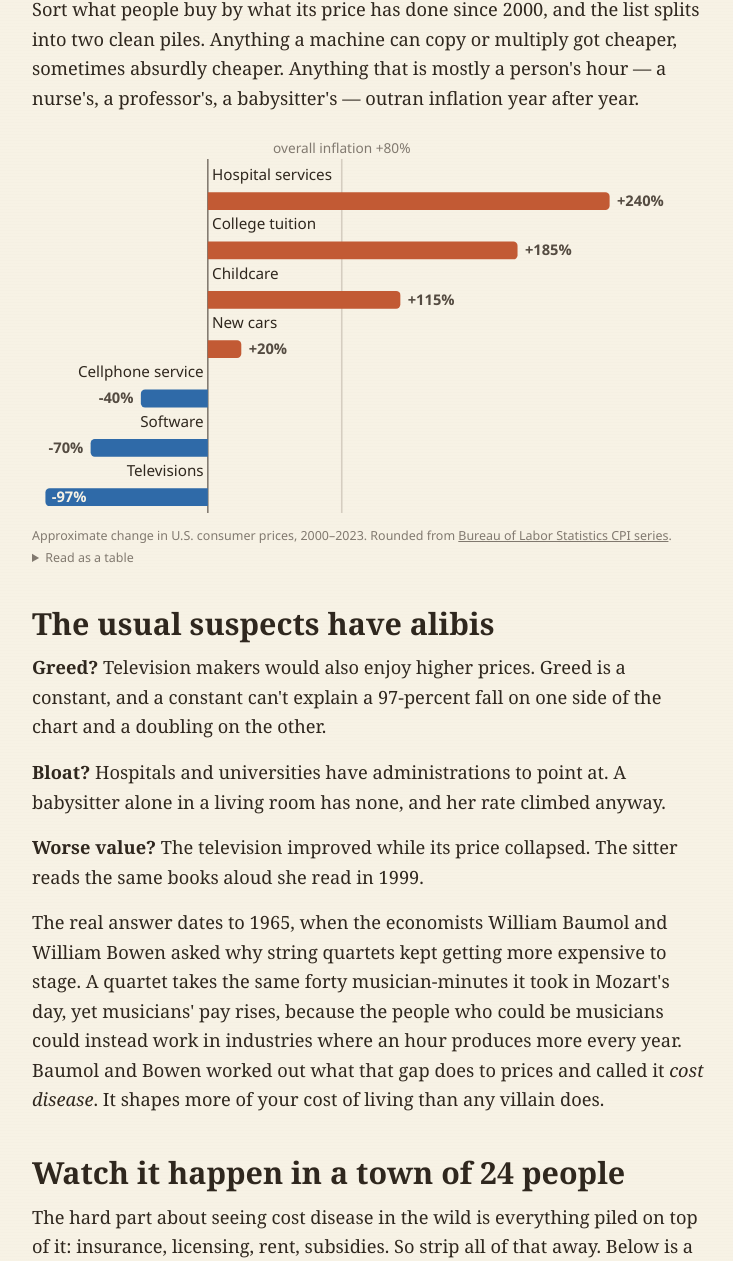
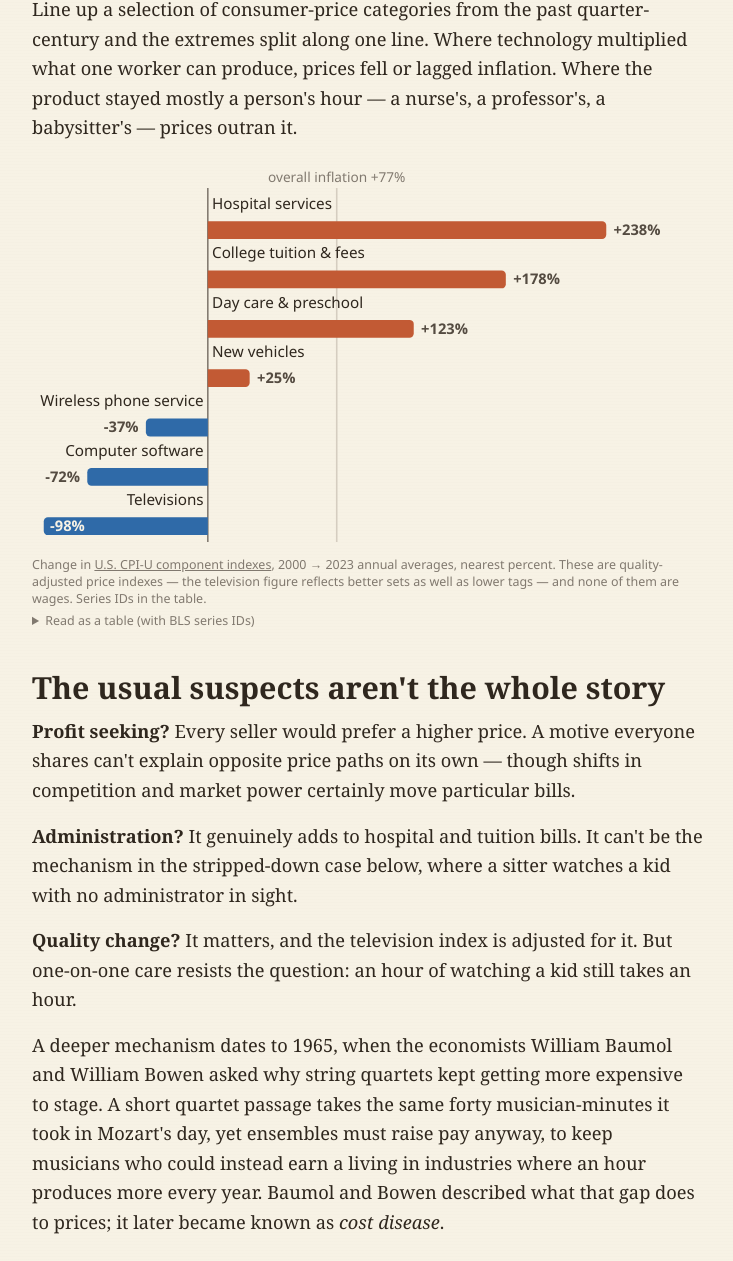
Before and after one commit to bigblueboo/baumol, a website built with Vite: page index.html in a window 1280 px wide. Shown: the part 261-1522 px from the top of the page, without its empty margins (32-765 px from the left). Built offline with nearby package versions, Linux system fonts and the light colour scheme.

Commit message:
Verify CPI figures against BLS API; honest index framing
Round-4 expert findings: exact CPI-U series computed from the BLS public
API (2000 vs 2023 annual averages, nearest percent) with series IDs in
the chart's table twin; dek and caption present quality-adjusted indexes
as indexes, not sticker prices; suspects section renamed ('aren't the
whole story') and softened so real causes aren't strawmanned; the close
scopes Baumol as one mechanism and leaves magnitudes as an empirical
question.

```diff
--- a/index.html
+++ b/index.html
@@ -19,63 +19,64 @@
         <p class="kicker">A playground for Baumol's cost disease</p>
         <h1>One hour is still one&nbsp;hour</h1>
         <p class="dek">
-          Since 2000, the price of a television has fallen by about
-          <strong>97 percent</strong>. The price of an hour of childcare has
-          <strong>more than doubled</strong>. Same country, same dollars, same
-          decades. This page is about why. By the end, you will have caused
-          the whole thing yourself.
+          Since 2000, the U.S. price index for televisions has fallen about
+          <strong>97 percent</strong>. The index for day care has risen about
+          <strong>123 percent</strong>, against 77 percent inflation overall.
+          This page is about why those paths split. By the end, you will have
+          caused the split yourself.
         </p>
       </header>
 
       <section class="explainer" aria-label="Why prices split in two">
         <h2>Two kinds of prices</h2>
         <p>
-          Sort what people buy by what its price has done since 2000, and the
-          list splits into two clean piles. Anything a machine can copy or
-          multiply got cheaper, sometimes absurdly cheaper. Anything that is
-          mostly a person's hour — a nurse's, a professor's, a babysitter's —
-          outran inflation year after year.
+          Line up a selection of consumer-price categories from the past
+          quarter-century and the extremes split along one line. Where
+          technology multiplied what one worker can produce, prices fell or
+          lagged inflation. Where the product stayed mostly a person's hour —
+          a nurse's, a professor's, a babysitter's — prices outran it.
         </p>
         <figure class="intro-chart" id="intro-chart">
           <figcaption>
-            Approximate change in U.S. consumer prices, 2000–2023. Rounded
-            from
+            Change in
             <a
               href="https://www.bls.gov/cpi/"
               target="_blank"
               rel="noopener"
-              >Bureau of Labor Statistics CPI series</a
-            >.
+              >U.S. CPI-U component indexes</a
+            >, 2000 → 2023 annual averages, nearest percent. These are
+            quality-adjusted price indexes — the television figure reflects
+            better sets as well as lower tags — and none of them are wages.
+            Series IDs in the table.
           </figcaption>
         </figure>
 
-        <h2>The usual suspects have alibis</h2>
+        <h2>The usual suspects aren't the whole story</h2>
         <p>
-          <strong>Greed?</strong> Television makers would also enjoy higher
-          prices. Greed is a constant, and a constant can't explain a
-          97-percent fall on one side of the chart and a doubling on the
-          other.
+          <strong>Profit seeking?</strong> Every seller would prefer a higher
+          price. A motive everyone shares can't explain opposite price paths
+          on its own — though shifts in competition and market power
+          certainly move particular bills.
         </p>
         <p>
-          <strong>Bloat?</strong> Hospitals and universities have
-          administrations to point at. A babysitter alone in a living room
-          has none, and her rate climbed anyway.
+          <strong>Administration?</strong> It genuinely adds to hospital and
+          tuition bills. It can't be the mechanism in the stripped-down case
+          below, where a sitter watches a kid with no administrator in sight.
         </p>
         <p>
-          <strong>Worse value?</strong> The television improved while its
-          price collapsed. The sitter reads the same books aloud she read in
-          1999.
+          <strong>Quality change?</strong> It matters, and the television
+          index is adjusted for it. But one-on-one care resists the question:
+          an hour of watching a kid still takes an hour.
         </p>
         <p>
-          The real answer dates to 1965, when the economists William Baumol
-          and William Bowen asked why string quartets kept getting more
-          expensive to stage. A quartet takes the same forty musician-minutes
-          it took in Mozart's day, yet musicians' pay rises, because the
-          people who could be musicians could instead work in industries
-          where an hour produces more every year. Baumol and Bowen worked out
-          what that gap does to prices and called it
-          <em>cost disease</em>. It shapes more of your cost of living than
-          any villain does.
+          A deeper mechanism dates to 1965, when the economists William
+          Baumol and William Bowen asked why string quartets kept getting
+          more expensive to stage. A short quartet passage takes the same
+          forty musician-minutes it took in Mozart's day, yet ensembles must
+          raise pay anyway, to keep musicians who could instead earn a living
+          in industries where an hour produces more every year.
+          Baumol and Bowen described what that gap does to prices; it later
+          became known as <em>cost disease</em>.
         </p>
 
         <h2>Watch it happen in a town of 24 people</h2>
@@ -127,17 +128,16 @@
       <section class="explainer" aria-label="Back at full size">
         <h2>Back at full size</h2>
         <p>
-          Everything the town showed you scales. Childcare, tuition,
-          hospitals, veterinary care, haircuts, live theater, elder care:
-          wherever the product is mostly a human hour, its relative price
-          drifts upward as the rest of the economy speeds up. That is not an
-          acquittal of any particular bill; real industries stack real bloat
-          and real market power on top. But it means a service can grow more
-          expensive forever while nobody does anything wrong, and a budget
-          built on "services shouldn't outrun inflation" loses that bet for
-          as long as productivity keeps rising somewhere else. Some of every
-          doubled bill is simply the price of everyone's hour — including
-          yours — becoming worth more.
+          The town isolates one mechanism, and the mechanism operates at full
+          scale. Where productivity grows more slowly than economy-wide wages
+          (childcare, tuition, hospitals, haircuts, live theater, elder
+          care), prices tend to rise relative to the fast-productivity goods
+          around them. That acquits no particular bill: administration,
+          market power, insurance, rent, and quality change all pile on top,
+          and how much of any real bill is Baumol is an empirical question
+          this toy doesn't answer. What the town shows is narrower and
+          stranger: a service can grow steadily more expensive, relative to
+          everything else, while nobody involved does anything wrong.
         </p>
       </section>
 
--- a/src/ui/introChart.ts
+++ b/src/ui/introChart.ts
@@ -8,22 +8,25 @@ const NS = "http://www.w3.org/2000/svg";
 
 interface Row {
   label: string;
-  /** Percent change, 2000–2023, rounded. */
+  /** Percent change, 2000 -> 2023 annual averages, nearest percent. */
   change: number;
+  /** BLS CPI-U series id (U.S. city average), for the table twin. */
+  series: string;
 }
 
-// Rounded from BLS CPI-U series (U.S. city average), 2000–2023.
+// Computed from BLS CPI-U monthly data (annual averages, 2000 vs 2023),
+// fetched from the BLS public API; rounded to the nearest percent.
 const ROWS: Row[] = [
-  { label: "Hospital services", change: 240 },
-  { label: "College tuition", change: 185 },
-  { label: "Childcare", change: 115 },
-  { label: "New cars", change: 20 },
-  { label: "Cellphone service", change: -40 },
-  { label: "Software", change: -70 },
-  { label: "Televisions", change: -97 },
+  { label: "Hospital services", change: 238, series: "CUUR0000SEMD01" },
+  { label: "College tuition & fees", change: 178, series: "CUUR0000SEEB01" },
+  { label: "Day care & preschool", change: 123, series: "CUUR0000SEEB03" },
+  { label: "New vehicles", change: 25, series: "CUUR0000SETA01" },
+  { label: "Wireless phone service", change: -37, series: "CUUR0000SEED03" },
+  { label: "Computer software", change: -72, series: "CUUR0000SEEE02" },
+  { label: "Televisions", change: -98, series: "CUUR0000SERA01" },
 ];
 
-const AVERAGE = 80; // overall CPI, same period, rounded
+const AVERAGE = 77; // all items (CUUR0000SA0), same computation
 
 const RISE = "#c25a34";
 const FALL = "#2f6aa8";
@@ -107,8 +110,11 @@ export function buildIntroChart(host: HTMLElement): void {
   const table = document.createElement("details");
   table.className = "table-view";
   table.innerHTML =
-    `<summary>Read as a table</summary><table><thead><tr><th>Item</th><th>Change, 2000–2023</th></tr></thead><tbody>` +
-    ROWS.map((r) => `<tr><td>${r.label}</td><td>${r.change > 0 ? "+" : ""}${r.change}%</td></tr>`).join("") +
-    `<tr><td>Overall inflation</td><td>+${AVERAGE}%</td></tr></tbody></table>`;
+    `<summary>Read as a table (with BLS series IDs)</summary><table><thead><tr><th>Item</th><th>CPI-U series</th><th>2000 → 2023</th></tr></thead><tbody>` +
+    ROWS.map(
+      (r) =>
+        `<tr><td>${r.label}</td><td>${r.series}</td><td>${r.change > 0 ? "+" : ""}${r.change}%</td></tr>`,
+    ).join("") +
+    `<tr><td>All items</td><td>CUUR0000SA0</td><td>+${AVERAGE}%</td></tr></tbody></table>`;
   host.appendChild(table);
 }
```
